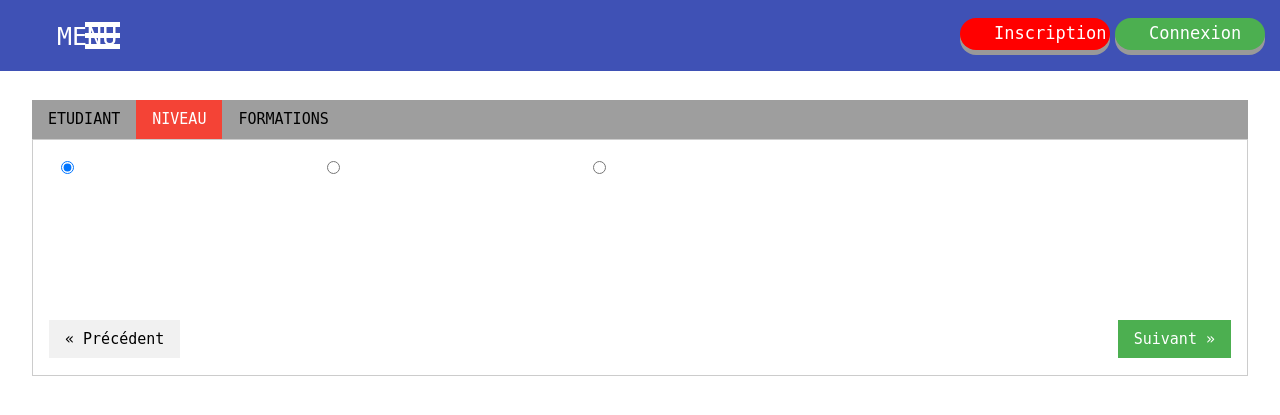
After one commit to mdioumassi/learning, a Symfony app: template templates/inscription/forms/level/add.html.twig in a window 1280 px wide. The commit adds this page. Shown: the top 415 px of the page. Run offline with Twig, Linux system fonts and the light colour scheme; the template is opened without the code that fills it, so the values that code supplies are empty; some libraries are stand-ins or nearby versions.

Commit message:
etape d'inscription

```diff
--- a/src/Controller/RegistrationController.php
+++ b/src/Controller/RegistrationController.php
@@ -91,6 +91,6 @@ class RegistrationController extends AbstractController
         // @TODO Change the redirect on success and handle or remove the flash message in your templates
         $this->addFlash('success', 'Your email address has been verified.');
 
-        return $this->redirectToRoute('inscription');
+       return $this->redirectToRoute('inscription', $this->getUser());
     }
 }
--- a/templates/base.html.twig
+++ b/templates/base.html.twig
@@ -59,6 +59,11 @@
 		<div id="main" class="w3-bar w3-indigo">
 			{% include 'partial/menu-burger.html.twig' %}
 			{#          <span style="font-size:30px;cursor:pointer" onclick="openNav()">&#9776; Menu</span>#}
+			{% for message in app.flashes('success') %}
+				<div class="w3-panel w3-green w3-padding">
+					<p>{{ message }}</p>
+				</div>
+			{% endfor %}
 			{% if is_granted('IS_AUTHENTICATED_REMEMBERED')%}
 				<div class="w3-dropdown-hover w3-right">
 					<button class="w3-button w3-green" style="margin-right: 15px; margin-top: -60px;">{{ app.user.firstname }}
@@ -81,8 +86,27 @@
 		</div>
 		<div id="body" class="w3-container"> {% block body %}{% endblock %}
 			</div>
-			<script src="https://ajax.googleapis.com/ajax/libs/jquery/3.5.1/jquery.min.js"></script>
-			<script src="{{ asset('js/nav-menu.js') }}"></script>
-			{% block javascripts %}{% endblock %}
+
+			{% block javascripts %}
+				<script src="{{ asset('js/nav-menu.js') }}"></script>
+				<script src="https://ajax.googleapis.com/ajax/libs/jquery/3.5.1/jquery.min.js"></script>
+				<script src="https://cdnjs.cloudflare.com/ajax/libs/popper.js/1.16.0/umd/popper.min.js"></script>
+				<script src="https://maxcdn.bootstrapcdn.com/bootstrap/4.5.2/js/bootstrap.min.js"></script>
+				<script>
+					function openCity(evt, cityName) {
+						var i, x, tablinks;
+						x = document.getElementsByClassName("city");
+						for (i = 0; i < x.length; i++) {
+							x[i].style.display = "none";
+						}
+						tablinks = document.getElementsByClassName("tablink");
+						for (i = 0; i < x.length; i++) {
+							tablinks[i].className = tablinks[i].className.replace(" w3-red", "");
+						}
+						document.getElementById(cityName).style.display = "block";
+						evt.currentTarget.className += " w3-red";
+					}
+				</script>
+			{% endblock %}
 		</body>
 	</html>
--- /dev/null
+++ b/templates/inscription/forms/level/add.html.twig
@@ -0,0 +1,99 @@
+{% extends 'base.html.twig' %}
+{% block stylesheets %}
+<style>
+    .cc-selector input{
+        margin:0;padding:0;
+        -webkit-appearance:none;
+        -moz-appearance:none;
+        appearance:none;
+    }
+
+    .cc-selector-2 input{
+        position:absolute;
+        z-index:999;
+    }
+
+    .debutant{background-image:url(https://via.placeholder.com/250x150/0000FF/808080?text=DEBUTANT);}
+    .avance{background-image:url(https://via.placeholder.com/250x150/0000FF/808080?text=AVANCE);}
+    .expert{background-image:url(https://via.placeholder.com/250x150/0000FF/808080?text=EXPERT);}
+
+    .cc-selector-2 input:active +.drinkcard-cc, .cc-selector input:active +.drinkcard-cc{opacity: .9;}
+    .cc-selector-2 input:checked +.drinkcard-cc, .cc-selector input:checked +.drinkcard-cc{
+        -webkit-filter: none;
+        -moz-filter: none;
+        filter: none;
+    }
+    .drinkcard-cc{
+        cursor:pointer;
+        background-size:contain;
+        background-repeat:no-repeat;
+        display:inline-block;
+        width:250px;height:150px;
+        -webkit-transition: all 100ms ease-in;
+        -moz-transition: all 100ms ease-in;
+        transition: all 100ms ease-in;
+        -webkit-filter: brightness(1.8) grayscale(1) opacity(.7);
+        -moz-filter: brightness(1.8) grayscale(1) opacity(.7);
+        filter: brightness(1.8) grayscale(1) opacity(.7);
+    }
+    .drinkcard-cc:hover{
+        -webkit-filter: brightness(1.2) grayscale(.5) opacity(.9);
+        -moz-filter: brightness(1.2) grayscale(.5) opacity(.9);
+        filter: brightness(1.2) grayscale(.5) opacity(.9);
+    }
+
+    /* Extras */
+    a:visited{color:#888}
+    a{color:#444;text-decoration:none;}
+    p{margin-bottom:.3em;}
+    * { font-family:monospace; }
+    .cc-selector-2 input{ margin: 5px 0 0 12px; }
+    .cc-selector-2 label{ margin-left: 7px; }
+    span.cc{ color:#6d84b4 }
+</style>
+{% endblock %}
+{% block body %}
+    <div class="separator" style="margin-top: 100px;"></div>
+    <div class="w3-container">
+        <div class="w3-bar w3-grey">
+            <button class="w3-bar-item w3-button tablink" onclick="openCity(event,'Etudiant')">ETUDIANT</button>
+            <button class="w3-bar-item w3-button tablink  w3-red" onclick="openCity(event,'Niveau')">NIVEAU</button>
+            <button class="w3-bar-item w3-button tablink" onclick="openCity(event,'Formation')">FORMATIONS</button>
+        </div>
+
+        <div id="Etudiant" class="w3-container w3-border city"  style="display:none">
+            <table class="table table-bordered w3-margin-top">
+                <tr><th class="w3-indigo">Nom: </th><td>{{ user.firstname }}</td></tr>
+                <tr><th class="w3-indigo">Prénom: </th><td>{{ user.lastname }}</td></tr>
+                <tr><th class="w3-indigo">Email: </th><td>{{ user.email }}</td></tr>
+                <tr><th class="w3-indigo">Téléphone: </th><td>{{ user.phoneMobile }}</td></tr>
+            </table>
+
+        </div>
+
+        <div id="Niveau" class="w3-container w3-border city">
+            <form class="w3-margin-top" method="post" action="{{ path('inscription_level') }}">
+                <div class="cc-selector-2">
+                    <input checked="checked"  id="debutant" type="radio" name="level" value="DEBUTANT" />
+                    <label class="drinkcard-cc debutant" for="debutant"></label>
+
+                    <input  id="avance" type="radio" name="level" value="AVANCE" />
+                    <label class="drinkcard-cc avance"for="avance"></label>
+
+                    <input  id="expert" type="radio" name="level" value="EXPERT" />
+                    <label class="drinkcard-cc expert" for="expert"></label>
+                </div>
+                <div class="w3-bar w3-margin-bottom">
+                    <a href="{{ path('inscription_etudiant') }}"><button class="w3-button w3-left w3-light-grey">&laquo; Précédent</button></a>
+                    <a href="{{ path('inscription_level') }}"><button type="submit" class="w3-button w3-right w3-green">Suivant &raquo;</button></a>
+                </div>
+            </form>
+        </div>
+
+        <div id="Tokyo" class="w3-container w3-border city" style="display:none">
+            <h2>Tokyo</h2>
+            <p>Tokyo is the capital of Japan.</p>
+        </div>
+    </div>
+
+{% endblock %}
--- a/templates/registration/confirmation_email.html.twig
+++ b/templates/registration/confirmation_email.html.twig
@@ -1,3 +1,4 @@
+
 <h1>Hi! Please confirm your email!</h1>
 
 <p>
```
Also changed, not shown: src/Controller/InscriptionController.php (+42 -3 lines), src/Entity/Calendar.php (+17 -0 lines), src/Entity/Users.php (+68 -0 lines), src/Form/RegistrationFormType.php (+2 -16 lines), templates/inscription/index.html.twig (+37 -1 lines), 1 other file.
